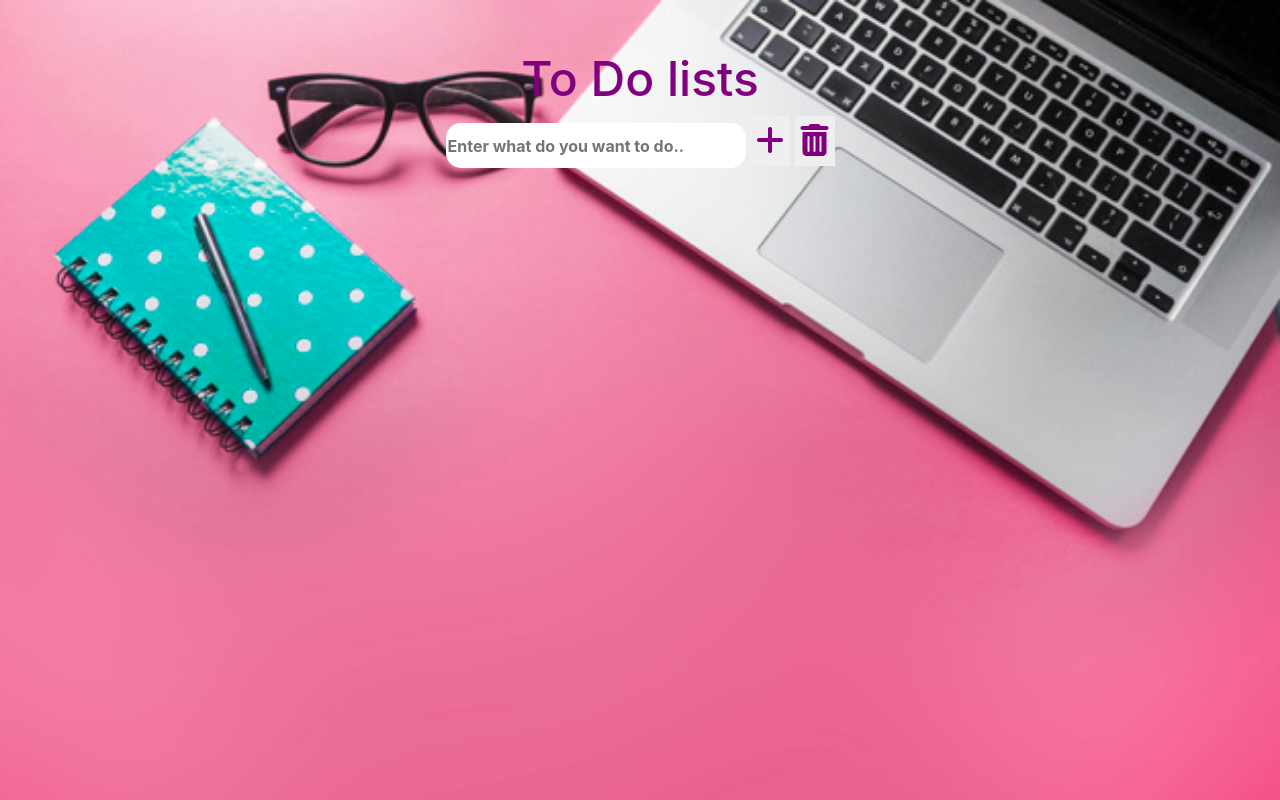
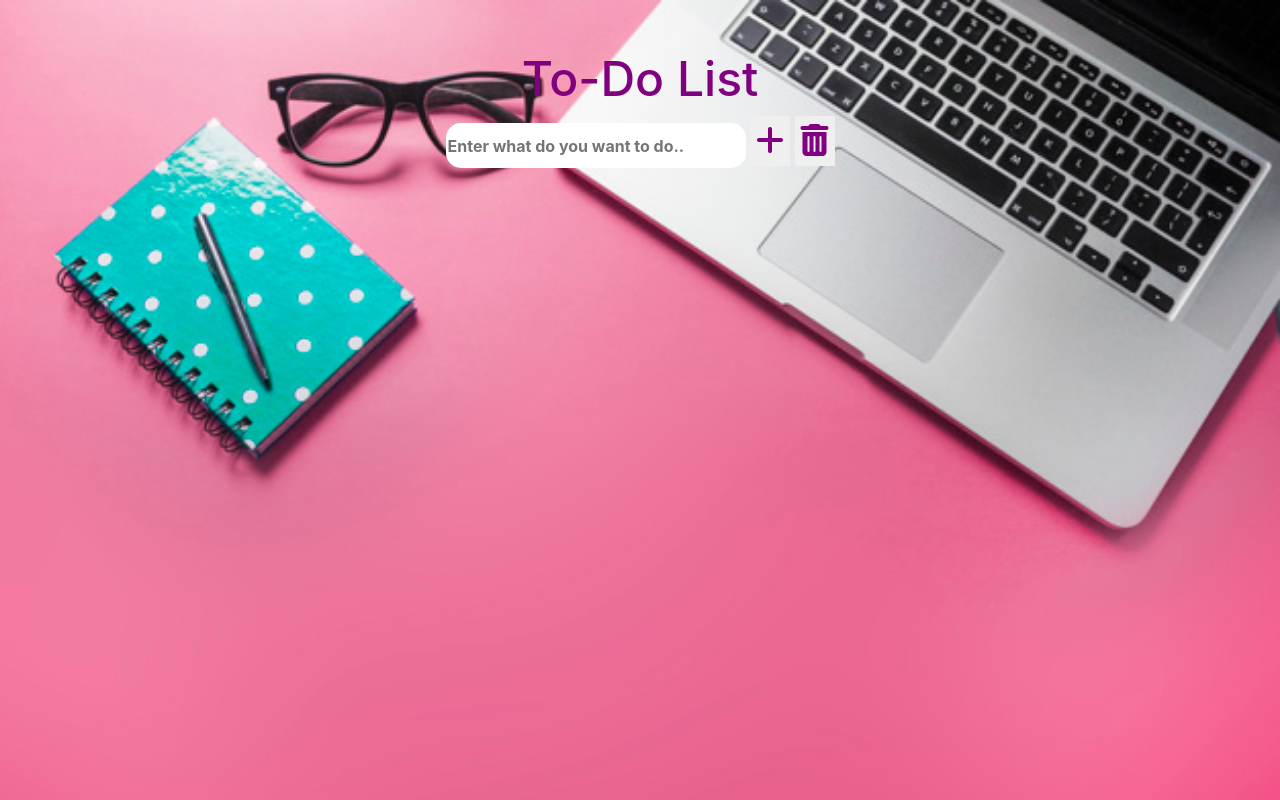
Before and after one commit to kainat555/todo-app, a plain HTML site: page index.html in a window 1280 px wide. Drawn offline with nearby package versions, Linux system fonts and the light colour scheme.

Commit message:
add changes

```diff
--- a/index.html
+++ b/index.html
@@ -8,12 +8,12 @@
         integrity="sha384-Gn5384xqQ1aoWXA+058RXPxPg6fy4IWvTNh0E263XmFcJlSAwiGgFAW/dAiS6JXm" crossorigin="anonymous">
     <link rel="stylesheet" href="style.css">
     <script src="https://kit.fontawesome.com/b0ae396e2b.js" crossorigin="anonymous"></script>
-    <title>TODO app</title>
+    <title>TO-DO App</title>
 </head>
 
 <body>
     <div class="main">
-        <h1>To Do lists</h1>
+        <h1>To-Do List</h1>
         <label for="text">
             <input type="text" id="todo-item" placeholder="Enter what do you want to do..">
         </label>
```
